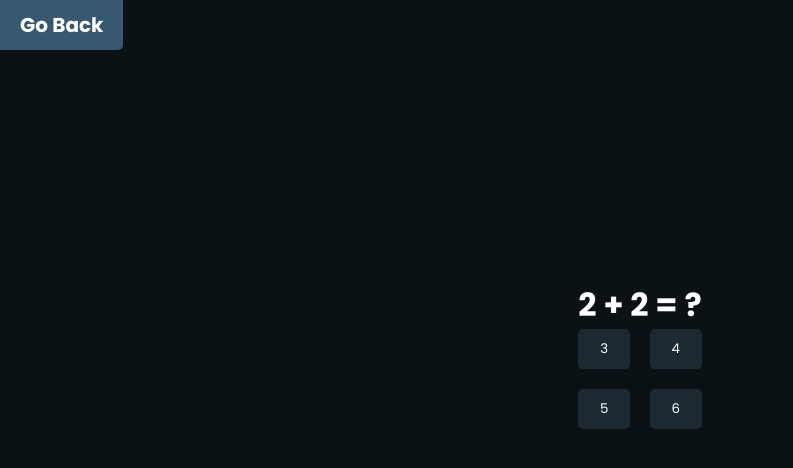
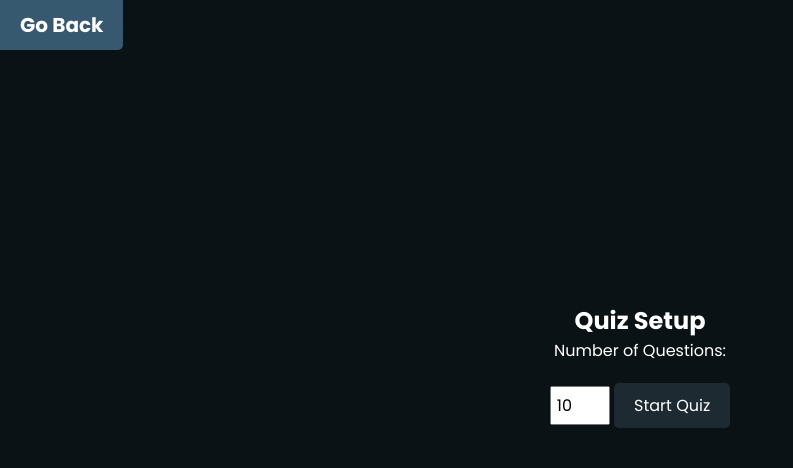
Before and after one commit to harshpreet931/Flashify, a website: page public/quiz.html in a window 1280 px wide. Both pictures are taken after a click on the element 246 px from the left and 379 px from the top of the page. Shown: the whole page, without its empty margins (0-793 px from the left). Drawn offline with Linux system fonts and the light colour scheme.

Commit message:
Updated the quiz part to choose a custom amount of questions

```diff
--- a/public/quiz.html
+++ b/public/quiz.html
@@ -3,19 +3,30 @@
 <head>
     <meta charset="UTF-8">
     <meta name="viewport" content="width=device-width, initial-scale=1.0">
-    <title>Chose a deck</title>
+    <title>Quiz</title>
     <link rel="stylesheet" href="./styles/quiz_styles.css">
     <link rel="icon" type="image/svg+xml" href="./images/flashCardLogo.png">
 </head>
 <body>
-    <script defer src="./scripts/quiz.js"></script>
-    <a id="btn-back-a" href="/"><button id="btn-back"><span class="back-text">Go Back</span><span class="back-icon">&lt;</span></button></a>
+    <a href="/" id="btn-back-a">
+        <button id="btn-back">
+            <span class="back-text">Go Back</span>
+            <span class="back-icon"><</span>
+        </button>
+    </a>
     <div class="container">
         <h1 id="pageTitle">Choose a Deck</h1>
         <div id="deckGrid" class="deck-grid"></div>
+        <div id="quizSetup" style="display: none;">
+            <h2>Quiz Setup</h2>
+            <label for="questionCount">Number of Questions:</label>
+            <input type="number" id="questionCount" min="1" value="10">
+            <button id="startQuiz">Start Quiz</button>
+        </div>
         <div id="quizContainer" style="display: none;"></div>
         <div id="result"></div>
         <div id="progress"></div>
     </div>
+    <script src="./scripts/quiz.js"></script>
 </body>
 </html>
--- a/public/scripts/quiz.js
+++ b/public/scripts/quiz.js
@@ -1,23 +1,25 @@
 document.addEventListener('DOMContentLoaded', function() {
     let deckGrid = document.getElementById('deckGrid');
+    let quizSetup = document.getElementById('quizSetup');
     let quizContainer = document.getElementById('quizContainer');
     let result = document.getElementById('result');
     let allDecks = JSON.parse(localStorage.getItem('allDecks')) || {};
     let currentDeck = [];
     let pageTitle = document.getElementById('pageTitle');
     let btnBack = document.getElementById('btn-back-a');
+    let questionCountInput = document.getElementById('questionCount');
+    let startQuizButton = document.getElementById('startQuiz');
 
-    // ----------------- for Styling and Progress -----------------
     let progress = document.getElementById('progress');
     let divBtn = document.getElementsByClassName('btns-styled');
     let buttons = document.getElementsByClassName('btn-added');
     let correct = 0, wrong = 0;
+    let questionCount = 10; // Default value
+    let currentQuestionIndex = 0;
 
-    // Load prebuilt decks from JSON file
     fetch('/prebuilt_decks.json')
         .then(response => response.json())
         .then(prebuiltDecks => {
-            // Combine prebuilt and user decks
             let combinedDecks = {...prebuiltDecks, ...allDecks};
 
             if(Object.keys(combinedDecks).length === 0) {
@@ -29,7 +31,6 @@ document.addEventListener('DOMContentLoaded', function() {
         })
         .catch(error => {
             console.error('Error loading prebuilt decks:', error);
-            // If there's an error, just use user decks
             createDeckGrid(allDecks, {});
         });
 
@@ -46,7 +47,7 @@ document.addEventListener('DOMContentLoaded', function() {
             <div class="deck-title">${deckName} - ${deck.length}</div>
             <div class="deck-content">${getPreviewContent(deck)}</div>
         `;
-        deckPreview.addEventListener('click', () => startQuiz(deckName));
+        deckPreview.addEventListener('click', () => showQuizSetup(deckName));
         deckGrid.appendChild(deckPreview);
     }
 
@@ -59,42 +60,73 @@ document.addEventListener('DOMContentLoaded', function() {
         return previewContent.length > 75 ? previewContent.substring(0, 75) + '...' : previewContent;
     }
 
+    function showQuizSetup(deckName) {
+        deckGrid.style.display = 'none';
+        quizSetup.style.display = 'block';
+        pageTitle.style.display = 'none';
+        startQuizButton.onclick = () => startQuiz(deckName);
+    }
+
     function startQuiz(deckName) {
-        fetch('prebuilt_decks.json')
+        questionCount = parseInt(questionCountInput.value);
+
+        if (isNaN(questionCount) || questionCount < 1) {
+            alert("Please enter a valid number of questions.");
+            return;
+        }
+
+        // Fetch the deck from prebuilt decks or allDecks
+        fetch('/prebuilt_decks.json')
             .then(response => response.json())
             .then(prebuiltDecks => {
-                currentDeck = deckName in prebuiltDecks ? [...prebuiltDecks[deckName]] : [...allDecks[deckName]];
+                let fullDeck = deckName in prebuiltDecks ? [...prebuiltDecks[deckName]] : [...allDecks[deckName]];
+
+                // Check if the number of questions exceeds the deck length
+                if (questionCount > fullDeck.length) {
+                    alert(`The number of questions exceeds the deck size. There are only ${fullDeck.length} questions available.`);
+                    return;
+                }
+
+                // Proceed with the quiz if the question count is valid
+                currentDeck = fullDeck.sort(() => 0.5 - Math.random()).slice(0, questionCount);
                 correct = 0;
                 wrong = 0;
-                deckGrid.style.display = 'none';
+                currentQuestionIndex = 0;
+                quizSetup.style.display = 'none';
                 quizContainer.style.display = 'block';
-                pageTitle.style.display = 'none';
                 btnBack.href = '/quiz';
 
                 quizNext(deckName);
             })
             .catch(error => {
                 console.error('Error loading prebuilt decks:', error);
-                // If there's an error, assume it's a user deck
-                currentDeck = [...allDecks[deckName]];
+                let fullDeck = [...allDecks[deckName]];
+
+                // Check if the number of questions exceeds the deck length
+                if (questionCount > fullDeck.length) {
+                    alert(`The number of questions exceeds the deck size. There are only ${fullDeck.length} questions available.`);
+                    return;
+                }
+
+                // Proceed with the quiz if the question count is valid
+                currentDeck = fullDeck.sort(() => 0.5 - Math.random()).slice(0, questionCount);
                 correct = 0;
                 wrong = 0;
-                deckGrid.style.display = 'none';
+                currentQuestionIndex = 0;
+                quizSetup.style.display = 'none';
                 quizContainer.style.display = 'block';
-                pageTitle.style.display = 'none';
                 btnBack.href = '/quiz';
 
                 quizNext(deckName);
             });
     }
 
-    let visited = [];
 
     function quizNext(deckName) {
-        if(visited.length === currentDeck.length) {
+        if(currentQuestionIndex === questionCount) {
             quizContainer.innerHTML = '<h2>You have completed the quiz!</h2>';
             let quizResult = {
-                total: currentDeck.length,
+                total: questionCount,
                 correct: correct,
                 wrong: wrong,
                 date: new Date().toLocaleDateString() + ' ' + new Date().toLocaleTimeString(),
@@ -106,14 +138,7 @@ document.addEventListener('DOMContentLoaded', function() {
             return;
         }
 
-        let randomIndex;
-        do {
-            randomIndex = Math.floor(Math.random() * currentDeck.length);
-        } while(visited.includes(randomIndex));
-
-        let card = currentDeck[randomIndex];
-        visited.push(randomIndex);
-
+        let card = currentDeck[currentQuestionIndex];
         let [term, options, answer] = card.split('|');
         let optionsArray = options.split(',');
 
@@ -131,8 +156,9 @@ document.addEventListener('DOMContentLoaded', function() {
                     wrong++;
                 }
 
-                progress.innerHTML = `Correct: ${correct} | Wrong: ${wrong}`;
+                progress.innerHTML = `Question ${currentQuestionIndex + 1}/${questionCount} | Correct: ${correct} | Wrong: ${wrong}`;
 
+                currentQuestionIndex++;
                 setTimeout(() => {
                     result.innerHTML = '';
                     quizNext(deckName);
--- a/public/styles/quiz_styles.css
+++ b/public/styles/quiz_styles.css
@@ -122,6 +122,37 @@ body {
   display: none;
 }
 
+#quizSetup {
+  text-align: center;
+  margin-top: 20px;
+}
+
+#quizSetup label {
+  display: block;
+  margin-bottom: 10px;
+}
+
+#quizSetup input {
+  padding: 5px;
+  font-size: 16px;
+  width: 60px;
+}
+
+#startQuiz {
+  margin-top: 10px;
+  padding: 10px 20px;
+  font-size: 16px;
+  background-color: #1E2A32;
+  color: white;
+  border: none;
+  border-radius: 5px;
+  cursor: pointer;
+}
+
+#startQuiz:hover {
+  background-color: #365970;
+}
+
 @media (max-width: 1024px) {
   .deck-grid {
     grid-template-columns: repeat(2, 1fr);
```
